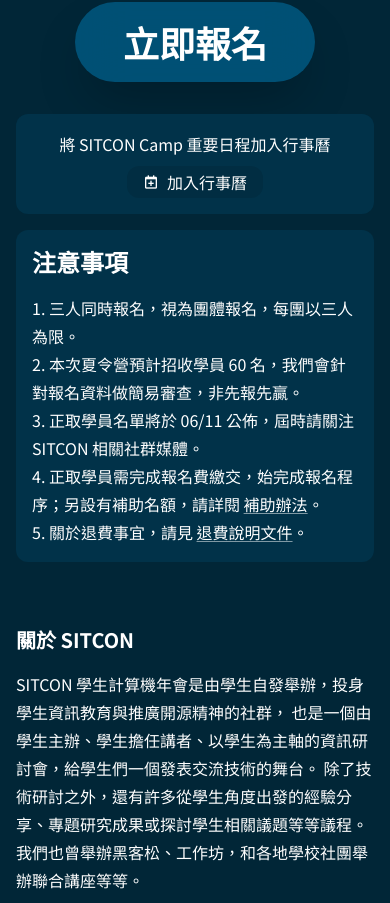
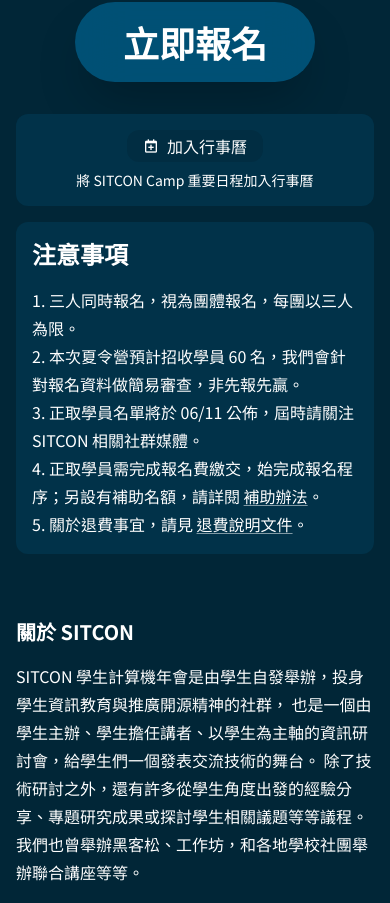
Before and after one commit to sitcon-tw/camp2024, a Next.js app: page / in a window 390 px wide. Shown: the part 8697-9600 px from the top of the page. Built offline with nearby package versions, Linux system fonts and the light colour scheme.

Commit message:
updated add to cal style

```diff
--- a/components/ApplicationInfo.tsx
+++ b/components/ApplicationInfo.tsx
@@ -85,8 +85,8 @@
         </motion.a>
       </div>
       <ApplicationCard dense>
-        <div className="flex flex-col my-2 md:my-0 md:flex-row items-center md:items-center justify-between gap-2 md:gap-4">
-          <div>
+        <div className="flex flex-col-reverse my-2 md:my-0 md:flex-row items-center md:items-center justify-between gap-2 md:gap-4">
+          <div className="text-sm">
             將 SITCON Camp 重要日程加入行事曆
           </div>
           <Button href="/2023/events.ics" className="bg-black bg-opacity-10 hover:bg-black hover:bg-opacity-20 rounded-xl">
@@ -94,7 +94,7 @@
             加入行事曆
           </Button>
         </div>
-      </ApplicationCard>
+      </ApplicationCard >
       <div className="mt-4 p-4 lg:p-6 bg-[#013249] rounded-xl lg:flex gap-4 lg:gap-6 items-center">
         <div className="text-2xl font-bold min-w-max">注意事項</div>
         <div className="mt-4 lg:mt-0 lg:border-l lg:border-white lg:pl-6">
@@ -132,6 +132,6 @@
           </ol>
         </div>
       </div>
-    </div>
+    </div >
   );
 }
```
